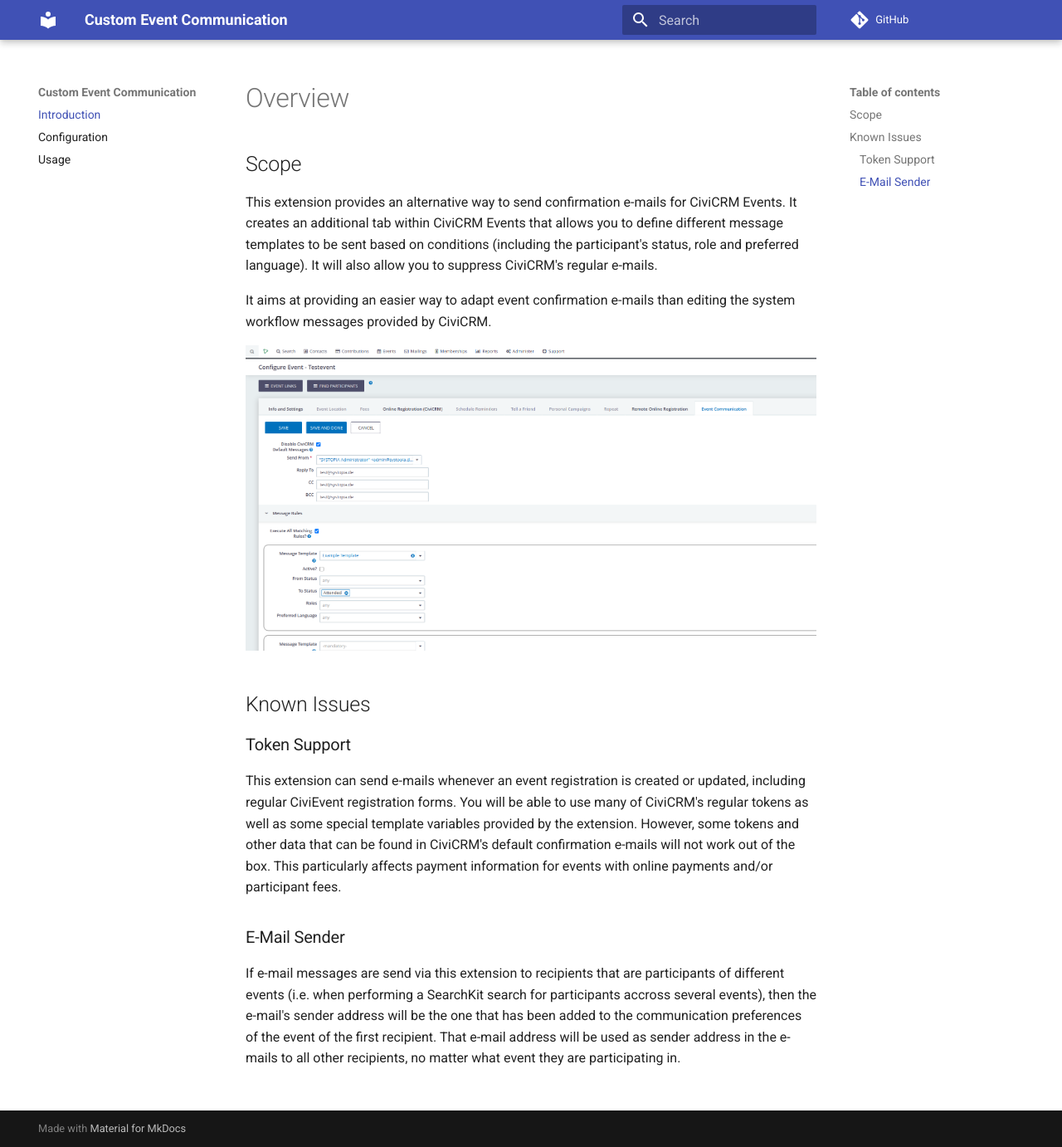
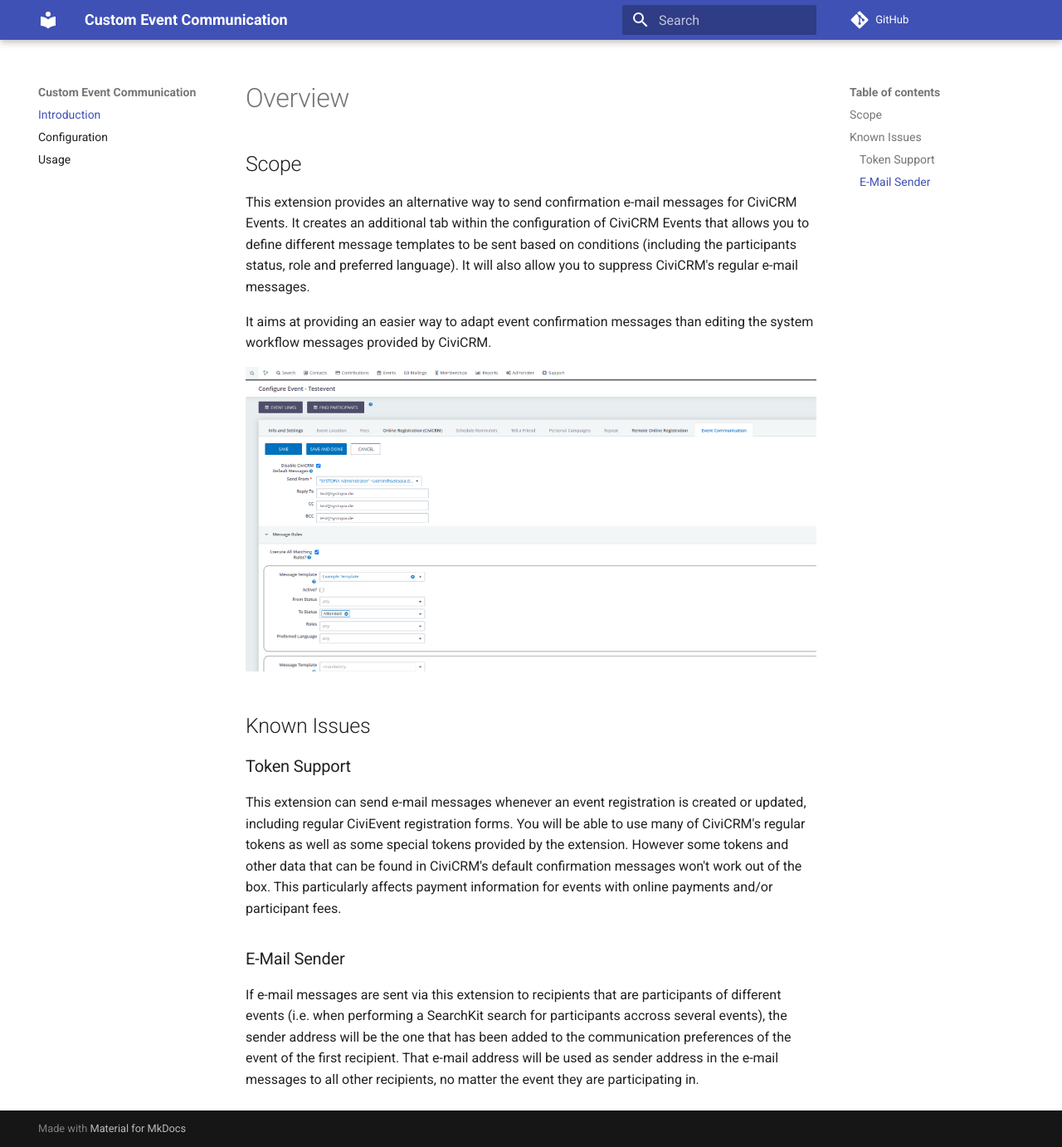
Before and after one commit to systopia/de.systopia.eventmessages, an MkDocs documentation site: the page built from docs/index.md, in a window 1280 px wide and 1382 px high. Shown: the whole window at 83% size. Built offline with MkDocs 1.6.1 and Material for MkDocs 9.7.7, drawn with Linux system fonts in a browser that asks for light colours; comment, search, counter and statistics services are not loaded.

Commit message:
Fix typos etc.

```diff
--- a/docs/index.md
+++ b/docs/index.md
@@ -2,13 +2,13 @@
 
 ## Scope
 
-This extension provides an alternative way to send confirmation e-mails for
-CiviCRM Events. It creates an additional tab within CiviCRM Events that allows
-you to define different message templates to be sent based on conditions
-(including the participant's status, role and preferred language). It will also
-allow you to suppress CiviCRM's regular e-mails.
+This extension provides an alternative way to send confirmation e-mail messages
+for CiviCRM Events. It creates an additional tab within the configuration of
+CiviCRM Events that allows you to define different message templates to be sent
+based on conditions (including the participants status, role and preferred
+language). It will also allow you to suppress CiviCRM's regular e-mail messages.
 
-It aims at providing an easier way to adapt event confirmation e-mails than
+It aims at providing an easier way to adapt event confirmation messages than
 editing the system workflow messages provided by CiviCRM.
 
 ![Configuration Mask](img/CiviCRM_Event_Communication.png?raw=true
@@ -18,19 +18,19 @@ editing the system workflow messages provided by CiviCRM.
 
 ### Token Support
 
-This extension can send e-mails whenever an event registration is created or
-updated, including regular CiviEvent registration forms. You will be able to use
-many of CiviCRM's regular tokens as well as some special template variables
-provided by the extension. However, some tokens and other data that can be found
-in CiviCRM's default confirmation e-mails will not work out of the box. This
+This extension can send e-mail messages whenever an event registration is
+created or updated, including regular CiviEvent registration forms. You will be
+able to use many of CiviCRM's regular tokens as well as some special tokens
+provided by the extension. However some tokens and other data that can be found
+in CiviCRM's default confirmation messages won't work out of the box. This
 particularly affects payment information for events with online payments and/or
 participant fees.
 
 ### E-Mail Sender
 
-If e-mail messages are send via this extension to recipients that are participants
-of different events (i.e. when performing a SearchKit search for participants accross
-several events), then the e-mail's sender address will be the one that has been added
-to the communication preferences of the event of the first recipient. That e-mail
-address will be used as sender address in the e-mails to all other recipients, no
-matter what event they are participating in.
+If e-mail messages are sent via this extension to recipients that are
+participants of different events (i.e. when performing a SearchKit search for
+participants accross several events), the sender address will be the one that
+has been added to the communication preferences of the event of the first
+recipient. That e-mail address will be used as sender address in the e-mail
+messages to all other recipients, no matter the event they are participating in.
```
Also changed, not shown: README.md (+24 -22 lines).
